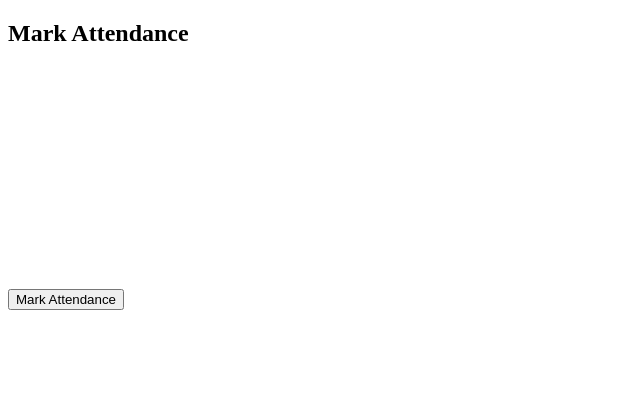
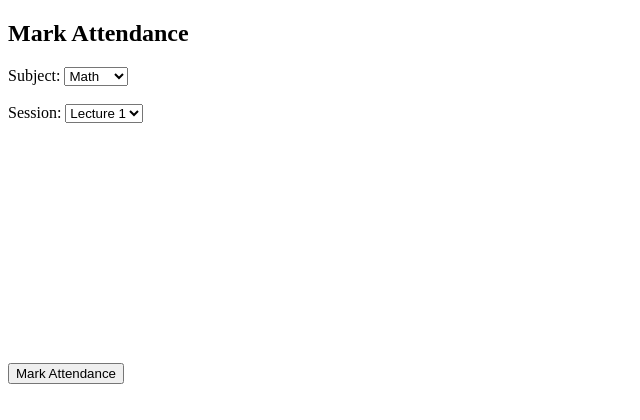
Before and after one commit to yashsb-07/Smart-Attendance-System, a Flask app: page /mark_attendance in a window 1280 px wide. Shown: the top 420 px of the page, without its empty margins (0-640 px from the left). Run offline with Flask 3, Linux system fonts and the light colour scheme.

Commit message:
Fixed duplicate attendance logic and datetime error in attendance marking

```diff
--- a/routes/attendance_routes.py
+++ b/routes/attendance_routes.py
@@ -14,6 +14,8 @@ def mark_attendance():
 
     data = request.get_json()
     image_data = data["image"]
+    subject = data["subject"]
+    session_number = data["session"]
 
     encoding = get_face_encoding(image_data)
 
@@ -36,19 +38,32 @@ def mark_attendance():
         match = np.linalg.norm(stored_encoding - encoding)
 
         if match < 0.6:
+
             # Mark attendance
             now = datetime.now()
 
+            # Check if already marked
+            cursor.execute("""
+                SELECT * FROM attendance
+                WHERE student_id = %s AND date = %s AND session = %s
+            """, (student["id"], now.date(), session_number))
+
+            existing = cursor.fetchone()
+
+            if existing:
+                cursor.close()
+                conn.close()
+                return f"Attendance already marked for {student['name']} (Session {session_number})"
+
             cursor.execute("""
                 INSERT INTO attendance (student_id, date, time, subject, status, session)
-                VALUES (%s, %s, %s, %s, %s, %s)
-            """, (
-                student["id"],
-                now.date(),
-                now.time(),
-                "Subject1",
-                "Present",
-                1
+                VALUES (%s, %s, %s, %s, %s, %s)""", (
+                    student["id"],
+                    now.date(),
+                    now.time(),
+                    subject,
+                    "Present",
+                    session_number
             ))
 
             conn.commit()
--- a/templates/mark_attendance.html
+++ b/templates/mark_attendance.html
@@ -7,6 +7,28 @@
 <body>
 
 <h2>Mark Attendance</h2>
+
+<label>Subject:</label>
+<select id="subject">
+    <option value="Math">Math</option>
+    <option value="OS">OS</option>
+    <option value="DBMS">DBMS</option>
+    <option value="Python">Python</option>
+</select>
+
+<br><br>
+
+<label>Session:</label>
+<select id="session">
+    <option value="1">Lecture 1</option>
+    <option value="2">Lecture 2</option>
+    <option value="3">Lecture 3</option>
+    <option value="4">Lecture 4</option>
+    <option value="5">Lecture 5</option>
+    <option value="6">Sign Out</option>
+</select>
+
+<br><br>
 
 <video id="video" width="300" height="200" autoplay></video><br><br>
 
@@ -30,12 +52,19 @@
 
         const imageData = canvas.toDataURL('image/png');
 
+        const subject = document.getElementById('subject').value;
+        const session = document.getElementById('session').value;
+
         fetch('/mark_attendance', {
             method: 'POST',
             headers: {
                 'Content-Type': 'application/json'
             },
-            body: JSON.stringify({ image: imageData })
+            body: JSON.stringify({
+                image: imageData,
+                subject: subject,
+                session: session
+            })
         })
         .then(res => res.text())
         .then(data => alert(data));
```
